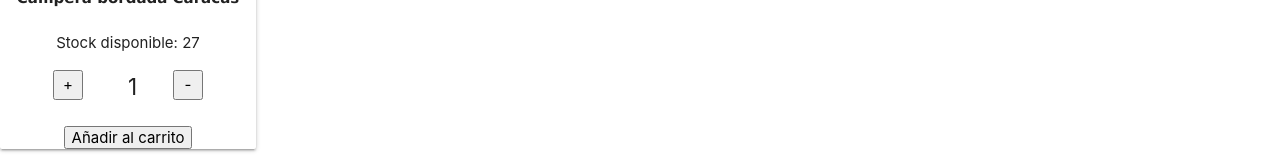
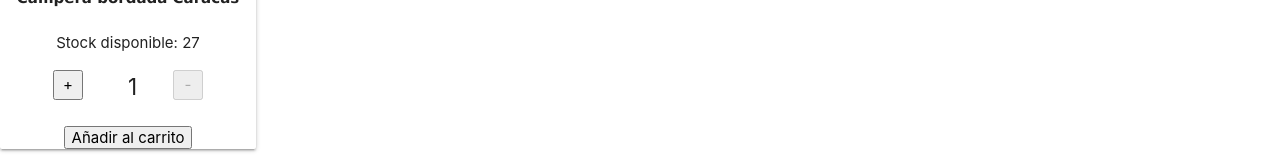
Before and after one commit to magalizap/gilmore, a React (Create React App) app: page /item/1 in a window 1280 px wide. Shown: the part 471-631 px from the top of the page. Built offline with nearby package versions, Linux system fonts and the light colour scheme.

Commit message:
nuevo commit

```diff
--- a/src/App.js
+++ b/src/App.js
@@ -1,12 +1,13 @@
 import  Router  from './app/Router';
 import 'materialize-css/dist/css/materialize.min.css';
 import './index.css'
+import CartContext from './app/CartContext';
 
 const App = ()=> {
   return (
-    <div className="App">
+    <CartContext>
       <Router/>
-    </div>
+    </CartContext>
   )
 }
 
--- /dev/null
+++ b/src/app/CartContext.js
@@ -0,0 +1,29 @@
+import {createContext, useState} from 'react'
+
+export const AppContext = createContext()
+const CartContext = ({children}) => {
+    const [cart, setCart] = useState([])
+
+    const addItem = (item, newQuantity) =>{
+        const newCart = cart.filter(product => product.id !== item.id)
+        newCart.push({...item, quantity: newQuantity})
+
+        setCart(newCart)
+    }
+
+    console.log('carrito', cart)
+
+    const clearCart = () => setCart([])
+
+    const isInCart = (id) => cart.find(product => product.id === id) ? true : false
+
+    const removeItem = (itemId) => setCart(cart.filter(product => product.itemId !== itemId))
+
+  return (
+    <AppContext.Provider value={{clearCart, isInCart, removeItem, addItem, cart, setCart}}>
+        {children}
+    </AppContext.Provider>
+  )
+}
+
+export default CartContext
--- a/src/components/Cart/Cart.js
+++ b/src/components/Cart/Cart.js
@@ -1,9 +1,21 @@
-import React from 'react'
+//import React, { useContext } from 'react'
+//import { AppContext } from '../../app/CartContext'
 
 const Cart = () => {
+  //const [cart, setCart] = useContext(AppContext)
   return (
-    <div>Esta es mi cart</div>
+    <div>
+
+    </div>
   )
 }
 
 export default Cart
+
+/**
+ *       {cart.map((product, id) =>(
+        <div key={id}>
+          Nombre: {product.title} - Price: {product.price}
+        </div>
+      ))}
+ */
--- a/src/components/ItemDetail/ItemDetail.js
+++ b/src/components/ItemDetail/ItemDetail.js
@@ -1,8 +1,18 @@
-import React, { useState } from 'react'
+import React, { useContext, useState } from 'react'
 import { Link } from 'react-router-dom'
+import { AppContext } from '../../app/CartContext'
+
 import ItemCount from '../../containers/ItemCount/ItemCount'
 const ItemDetail = ({product}) => {
-  const [count, setCount] = useState(0)
+  const [count, setCount] = useState(true)
+  const {addItem} = useContext(AppContext)
+
+  const onAdd = (quantity) =>{
+    setCount(false)
+    addItem(product, quantity)
+    console.log(`se han agregado ${quantity} al carrito`)
+  }
+
   return (
 
     <div className='card'>
@@ -10,10 +20,8 @@ const ItemDetail = ({product}) => {
       <h1 className='productoTitle'>{product.nombre}</h1>
       <footer className='footerProducto'>{product.stockDescripcion}</footer>
       {
-        count === 0 ?
-        <ItemCount stock={product.stock} onAdd={()=>{
-          setCount()
-        }} />
+        count ?
+        <ItemCount stock={product.stock}  onAdd={onAdd} />
         : <Link to='/cart/'>Terminar Compra</Link>
       }
 
--- a/src/containers/ItemCount/ItemCount.js
+++ b/src/containers/ItemCount/ItemCount.js
@@ -1,23 +1,22 @@
 import { useState } from 'react';
-const ItemCount = ({stock, initial, onAdd}) => {
+const ItemCount = ({stock, onAdd}) => {
 
-  const [valor, setValor] = useState(1);
+  const [quantity, setQuantity] = useState(1);
   return (
     <>
         <div className='alinear'>
         <button className='boton' onClick={() =>{
-            valor < stock ? setValor(valor + 1) : setValor(stock)
-        }}>+</button>
+          setQuantity(quantity + 1)}} disabled={quantity>=stock}>+</button>
 
-        <p>{valor}</p>
+        <p>{quantity}</p>
 
         <button className='boton' onClick={() =>{
-            valor > initial ? setValor(valor - 1) : setValor(initial)
-        }}>-</button>
+          setQuantity(quantity - 1)}} disabled={quantity<=1}>-</button>
 
     </div>
     <div className='alinear'>
         <button onClick={onAdd}>
+
             Añadir al carrito
         </button>
     </div>
```
Also changed, not shown: src/app/Layout.js (+0 -12 lines), src/app/api.js (+4 -5 lines), src/components/Home/Home.js (+9 -1 lines).
